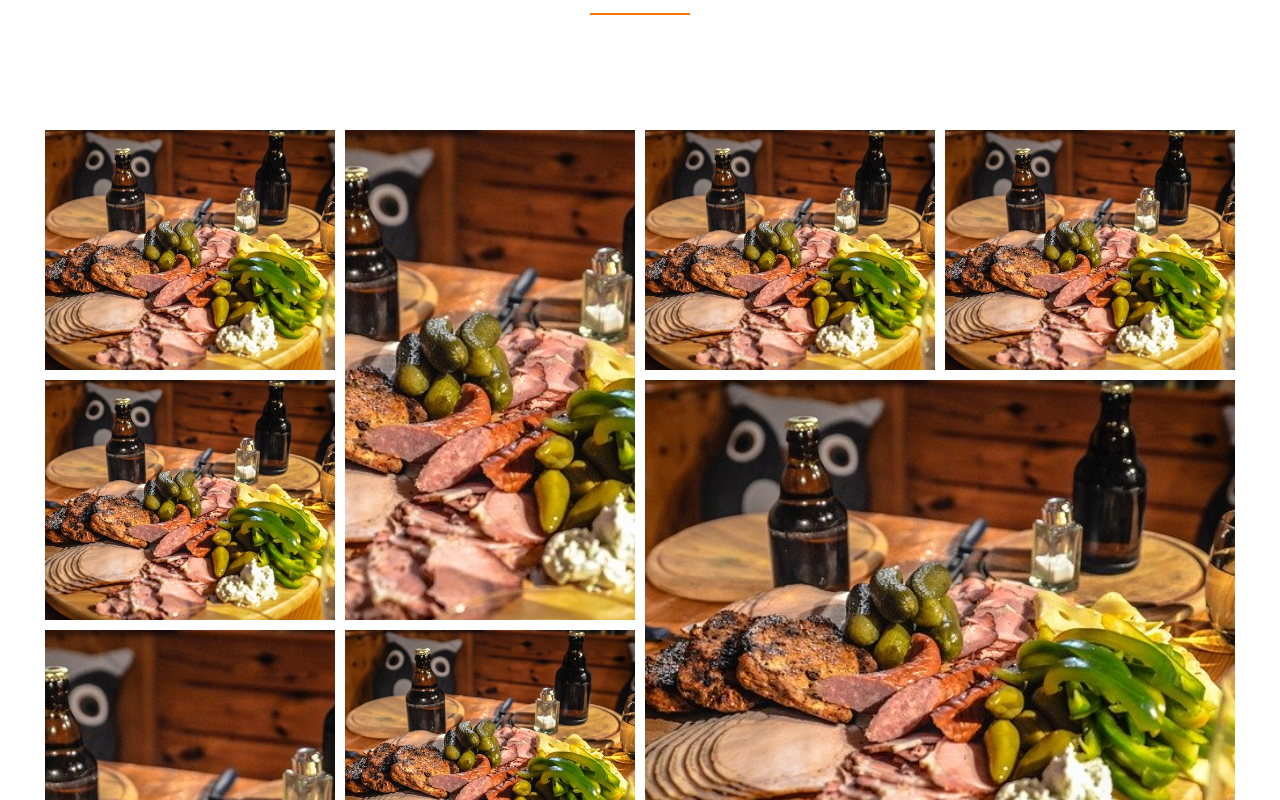
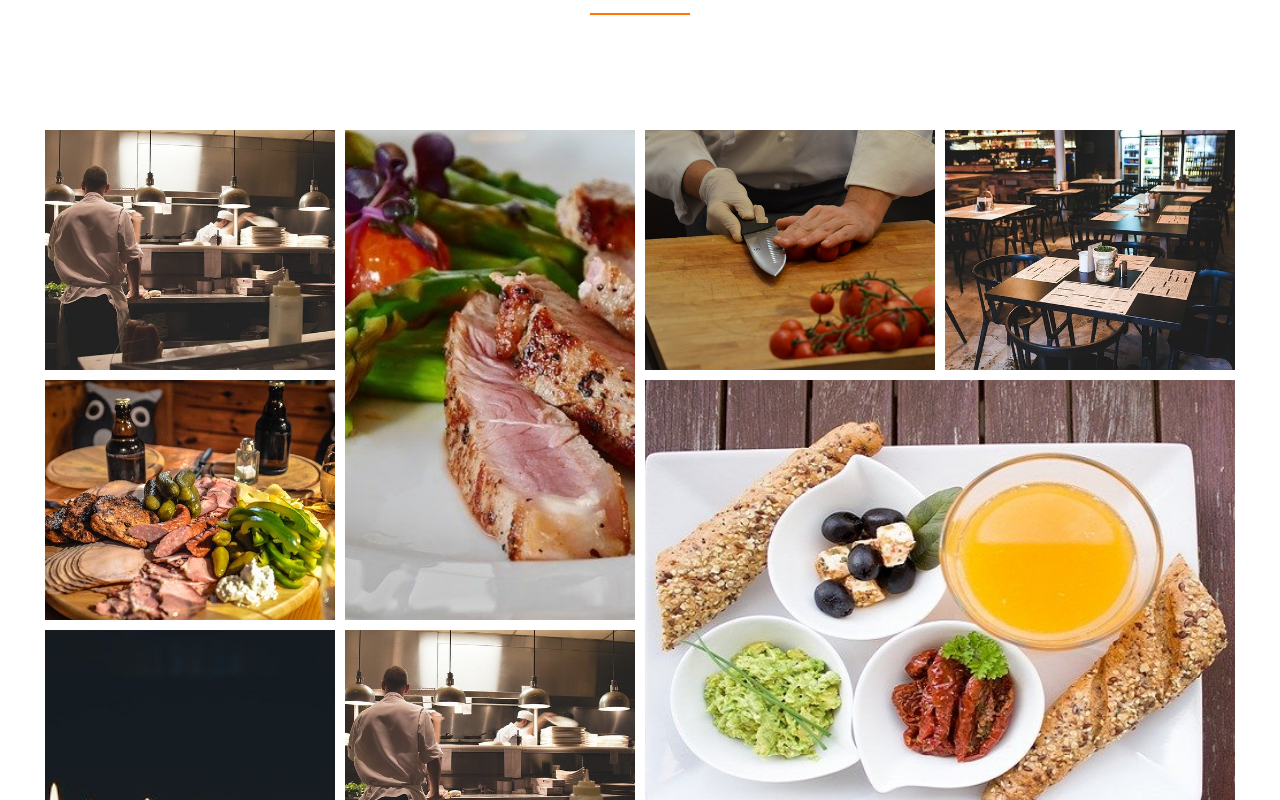
Before and after one commit to blawabar/foodie-haven-react, a React (Create React App) app: page /gallery in a window 1280 px wide. Shown: the part 980-1780 px from the top of the page. Built offline with nearby package versions, Linux system fonts and the light colour scheme.

Commit message:
add missing commit -  update Gallery page with Animator and MasonryGrid component

```diff
--- a/src/pages/Gallery/Gallery.js
+++ b/src/pages/Gallery/Gallery.js
@@ -3,21 +3,19 @@ import React from "react";
 import "./Gallery.scss";
 
 import PageHeading from "../../components/PageHeading";
-import asparagus from "../../images/jause_640.jpg";
+import MasonryGrid from "../../components/MasonryGrid";
+
+import Animator from "../../components/Animator";
 
 const Gallery = () => {
   return (
     <section className="gallery">
-      <PageHeading large>Food and Restaurant Gallery</PageHeading>
-      <section className="gallery__masonry-grid">
-        {Array.from({ length: 16 }, item => asparagus).map((imgSrc, indx) => {
-          return (
-            <div className="image-frame" key={indx}>
-              <img src={imgSrc} alt="mock-data" />
-            </div>
-          );
-        })}
-      </section>
+      <Animator>
+        <PageHeading large>Food and Restaurant Gallery</PageHeading>
+      </Animator>
+      <Animator>
+        <MasonryGrid></MasonryGrid>
+      </Animator>
     </section>
   );
 };
--- a/src/pages/Gallery/Gallery.scss
+++ b/src/pages/Gallery/Gallery.scss
@@ -5,44 +5,4 @@
   @include use-wrapper();
 
   padding: $vertical-padding-sm 0;
-
-  // It will be moved into a separate component
-  &__masonry-grid {
-    display: grid;
-    grid-auto-rows: 87.5vh;
-
-    @include use-mq-manager($mq-bp-lg) {
-      grid-auto-rows: 250px;
-      grid-template-columns: repeat(4, 1fr);
-      grid-auto-flow: dense;
-      padding-top: $vertical-padding-sm;
-    }
-
-    .image-frame {
-      @include use-image-holder($scaling-stretch, $mq-bp-ss);
-      margin: 5px;
-      cursor: pointer;
-
-      @include use-mq-manager($mq-bp-lg) {
-        &:nth-child(5n + 2) {
-          grid-row: span 2;
-        }
-
-        &:nth-child(4n) {
-          grid-row: span 2;
-          grid-column: span 2;
-        }
-      }
-
-      img {
-        transition: transform 250ms ease-out;
-      }
-
-      &:hover {
-        img {
-          transform: translate(-50%, -50%) scale(1.25);
-        }
-      }
-    }
-  }
 }
```
